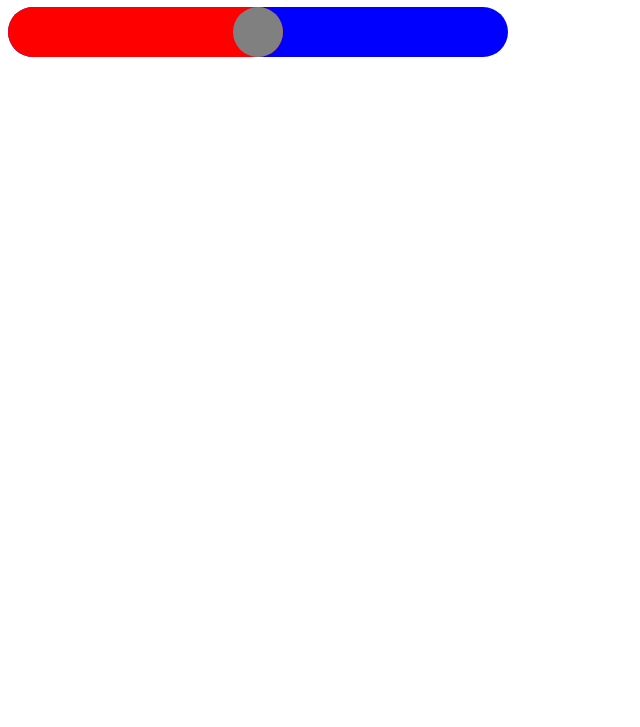
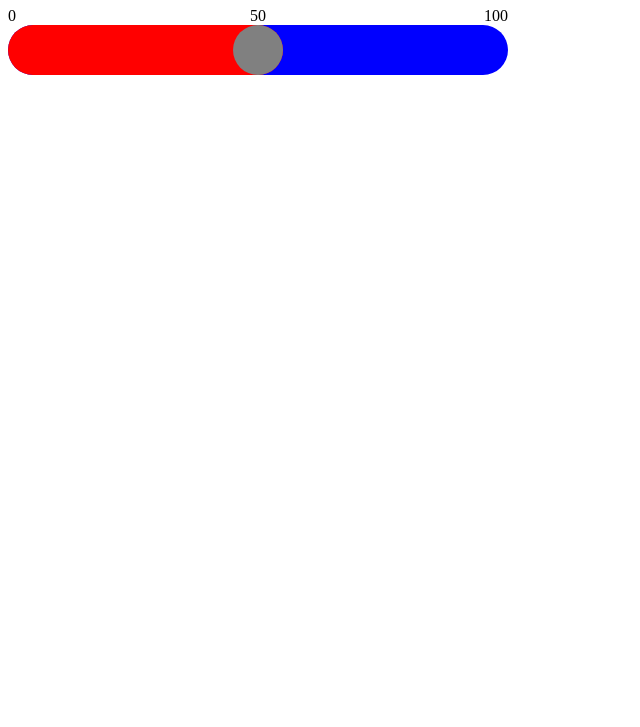
Before and after one commit to wesleysmith1/gsap-slider, a plain HTML site: page index.html in a window 1280 px wide. Shown: the part 73-800 px from the top of the page, without its empty margins (0-640 px from the left). Drawn offline with nearby package versions, Linux system fonts and the light colour scheme.

Commit message:
added range for the slider

```diff
--- a/index.html
+++ b/index.html
@@ -27,10 +27,20 @@
         width: 200px;
         height: 50px;
     }
+    .sliderRange {
+        width: 500px;
+        display: flex;
+        justify-content: space-between;
+    }
 </style>
 </head>
 <body>
 <h1>drag the slider</h1>
+<div class="sliderRange">
+    <div>0</div>
+    <div>&nbsp;&nbsp;&nbsp;&nbsp;50</div>
+    <div>100</div>
+</div>
 <div id="slider">
     <div id="left"></div>
     <div id="thumb" style="transform: translate3d(150px, 0px, 0px);"></div>
```
